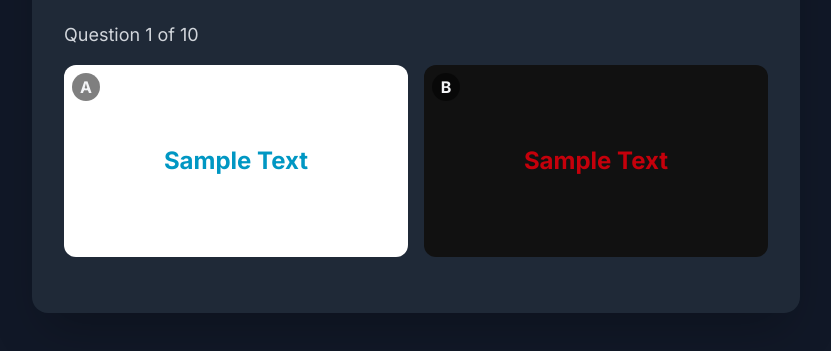
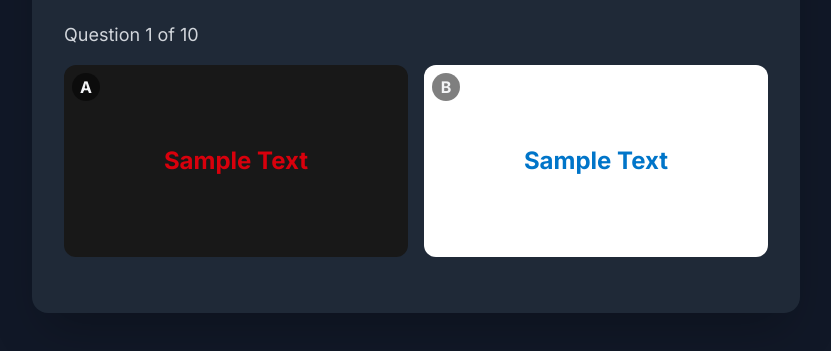
Before and after one commit to Regine-Lambrecht/color-contrast-accessibility-challenge, a plain HTML site: page index.html in a window 1280 px wide. Shown: the part 297-648 px from the top of the page, without its empty margins (224-1055 px from the left). Drawn offline with nearby package versions, Linux system fonts and the light colour scheme.

Commit message:
Update index.html
A vs B

```diff
--- a/index.html
+++ b/index.html
@@ -141,21 +141,30 @@
 
     <script>
         const questionPairs = [
-            // WCAG hardcoded values removed. They will be calculated live.
-            { pairA: { text: '#0097C3', bg: '#FFFFFF', apca: 50.1 }, pairB: { text: '#C5000B', bg: '#111111', apca: 25.1 } },
-            { pairA: { text: '#FFA500', bg: '#006400', apca: 26.2 }, pairB: { text: '#000000', bg: '#90EE90', apca: 62.1 } },
+            // 1. New - Higher WCAG is A, Higher APCA is B.
+            { pairA: { text: '#D8000C', bg: '#181818', apca: 19 }, pairB: { text: '#0075C9', bg: '#FFFFFF', apca: 51 } },
+            // 2. New - Higher WCAG is A, Higher APCA is B.
+            { pairA: { text: '#FFA500', bg: '#000080', apca: 38 }, pairB: { text: '#696969', bg: '#FFFFFF', apca: 68 } },
+            // 3. Keep Original - Inverted Pair
             {
                 pairA: { text: '#6E6E6E', bg: '#FFFFFF', apca: 70.1 },
                 pairB: { text: '#FFFFFF', bg: '#6E6E6E', apca: 34.2 },
                 isSpecial: 'inverted'
             },
-            { pairA: { text: '#EFEFEF', bg: '#808080', apca: 46.3 }, pairB: { text: '#9D9D9D', bg: '#505050', apca: 22.8 } },
-            { pairA: { text: '#A9A9A9', bg: '#002D62', apca: 35.9 }, pairB: { text: '#000000', bg: '#87CEEB', apca: 78.2 } },
+            // 4. New - Higher WCAG is A, Higher APCA is B.
+            { pairA: { text: '#C0C0C0', bg: '#6A6A6A', apca: 31 }, pairB: { text: '#006400', bg: '#D3D3D3', apca: 51 } },
+            // 5. New - Higher WCAG is B, Higher APCA is A.
+            { pairA: { text: '#FFFF00', bg: '#1A1A1A', apca: 80 }, pairB: { text: '#00FFFF', bg: '#000000', apca: 73 } },
+            // 6. Keep Original - Red/Green
             { pairA: { text: '#90EE90', bg: '#B22222', apca: 15.4 }, pairB: { text: '#0097C3', bg: '#FFFFFF', apca: 50.1 } },
-            { pairA: { text: '#757575', bg: '#FFFFFF', apca: 72.9 }, pairB: { text: '#D2691E', bg: '#FFFFFF', apca: 50.1 } },
+            // 7. New - Higher WCAG is A, Higher APCA is B.
+            { pairA: { text: '#FF4500', bg: '#191970', apca: 30 }, pairB: { text: '#000000', bg: '#ADD8E6', apca: 74 } },
+            // 8. Keep Original
             { pairA: { text: '#2E8B57', bg: '#F5F5F5', apca: 61.3 }, pairB: { text: '#FFC400', bg: '#282828', apca: 58.1 } },
-            { pairA: { text: '#E6E6E6', bg: '#767676', apca: 36.8 }, pairB: { text: '#005999', bg: '#FFFFFF', apca: 59.9 } },
-            { pairA: { text: '#606060', bg: '#E0E0E0', apca: 44.2 }, pairB: { text: '#3675A9', bg: '#222222', apca: 23.3 } }
+            // 9. New - Higher WCAG is A, Higher APCA is B.
+            { pairA: { text: '#8A2BE2', bg: '#000000', apca: 40 }, pairB: { text: '#0000CD', bg: '#FFFFFF', apca: 61 } },
+            // 10. New - Higher WCAG is A, Higher APCA is B.
+            { pairA: { text: '#008B8B', bg: '#2F4F4F', apca: 23 }, pairB: { text: '#000000', bg: '#BEBEBE', apca: 65 } }
         ];
 
         // --- CONTRAST CALCULATION ENGINE ---
@@ -352,7 +361,7 @@
 
                 let higherWcagText = correctAnswer;
                 if (pair.isSpecial === 'inverted') {
-                    higherWcagText = 'Both Same';
+                    higherWagText = 'Both Same';
                 }
 
                 row.innerHTML = `
```
